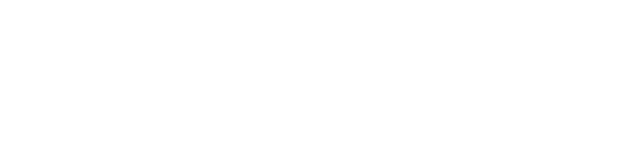
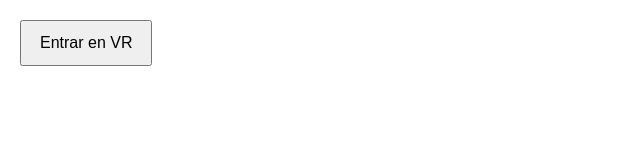
Before and after one commit to CarlosAtienzaMedina/galeriacolombine.github.io, a plain HTML site: page index.html in a window 1280 px wide. Shown: the whole page, without its empty margins (0-640 px from the left). Drawn offline with Linux system fonts and the light colour scheme.

Commit message:
Update index.html

```diff
--- a/index.html
+++ b/index.html
@@ -7,6 +7,20 @@
     <script src="https://cdn.jsdelivr.net/npm/aframe-extras@7.5.2/dist/aframe-extras.min.js"></script>
   </head>
   <body>
+<!-- BOTÓN PARA ENTRAR EN VR -->
+<button
+  id="enterVR"
+  style="
+    position: fixed;
+    z-index: 999;
+    top: 20px;
+    left: 20px;
+    padding: 12px 18px;
+    font-size: 16px;
+  ">
+  Entrar en VR
+</button>
+
     <a-scene
 
   vr-mode-ui="enabled: false"
```
